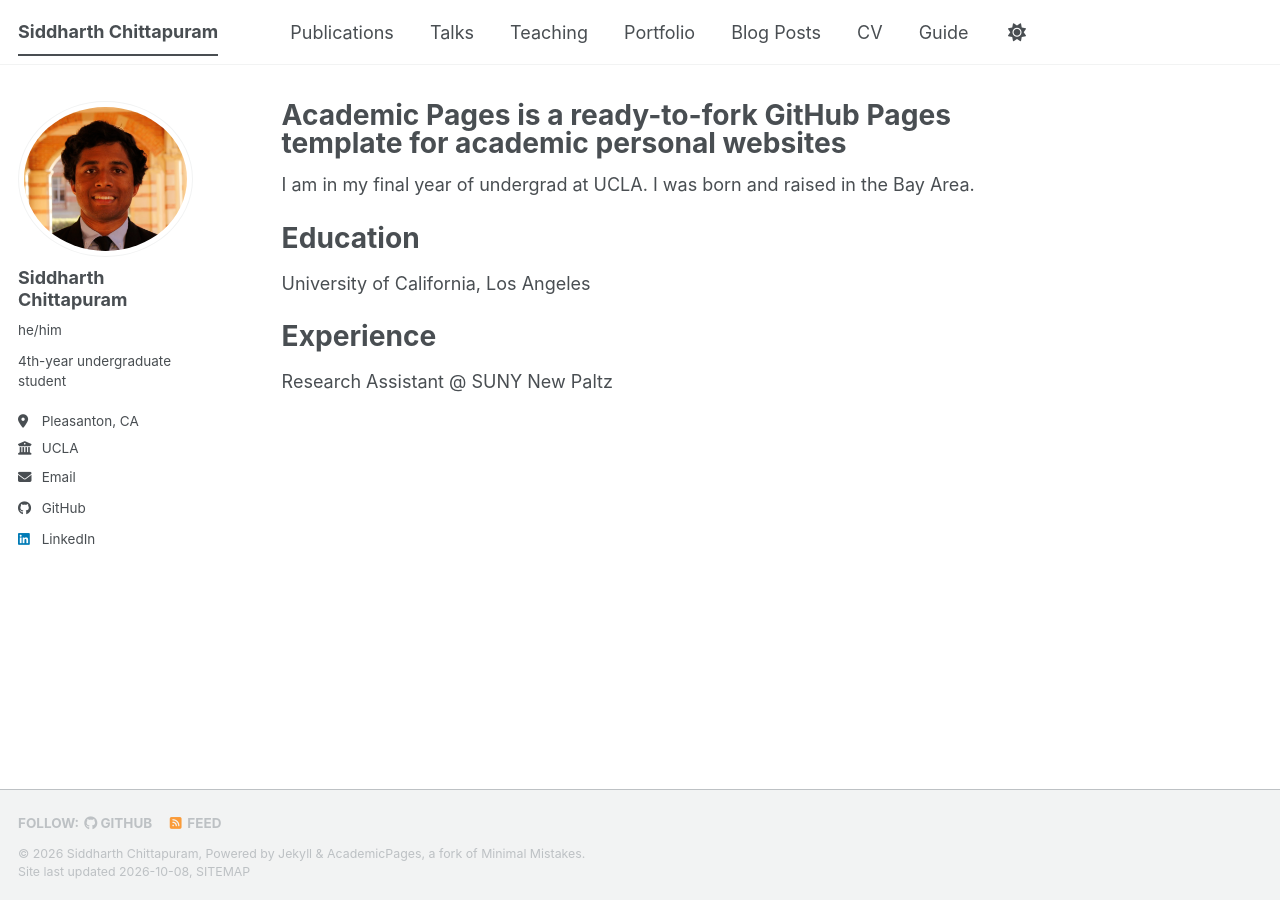
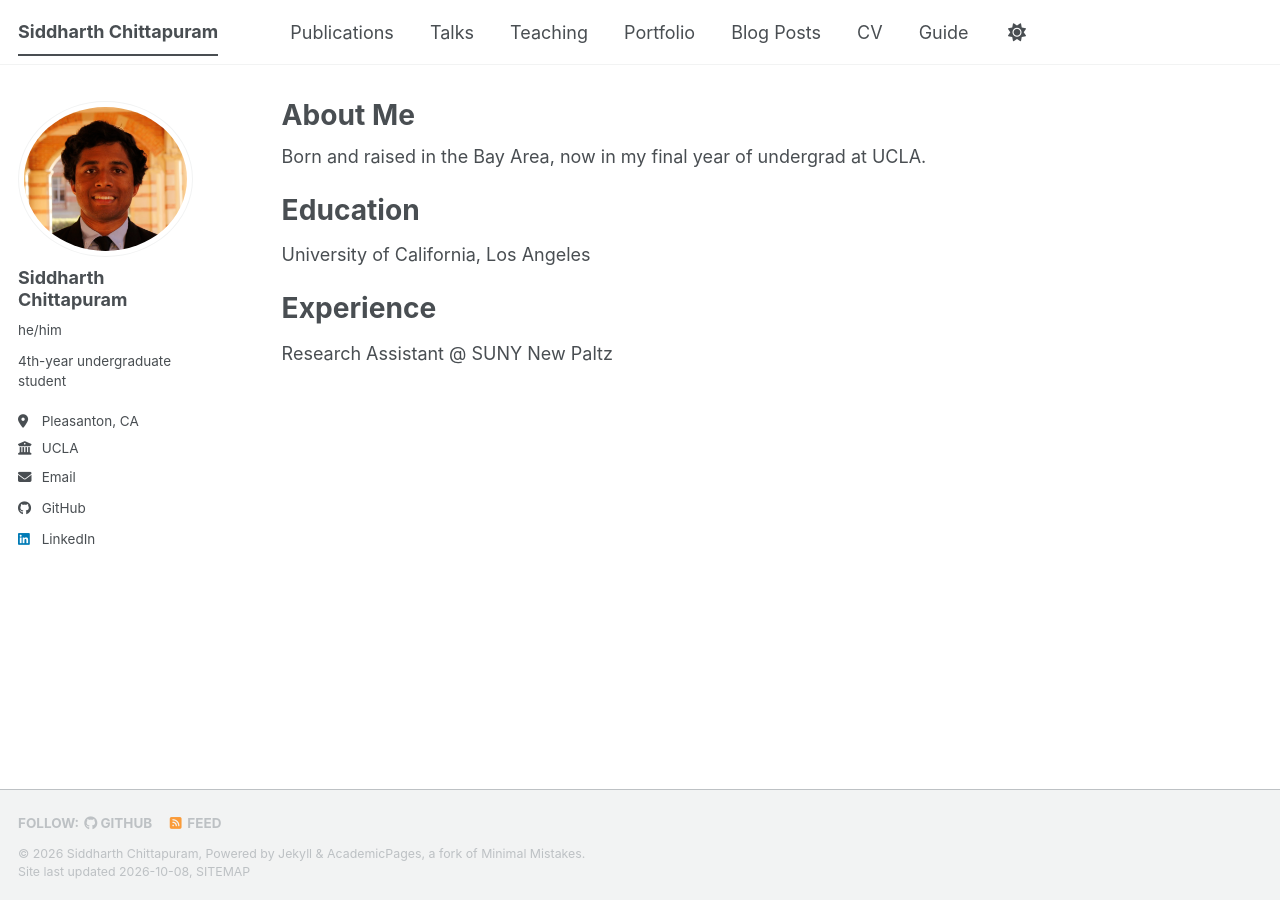
Before and after one commit to schittap/schittap.github.io, a Jekyll site: the page built from _pages/about.md, in a window 1280 px wide. Built offline with Jekyll 4.4.1, drawn with Linux system fonts in a browser that asks for light colours; a style sheet for code colours, icons or effects is not loaded.

Commit message:
Update about.md

```diff
--- a/_pages/about.md
+++ b/_pages/about.md
@@ -1,13 +1,13 @@
 ---
 permalink: /
-title: "Academic Pages is a ready-to-fork GitHub Pages template for academic personal websites"
+title: "About Me"
 author_profile: true
 redirect_from:
   - /about/
   - /about.html
 ---
 
-I am in my final year of undergrad at UCLA. I was born and raised in the Bay Area.
+Born and raised in the Bay Area, now in my final year of undergrad at UCLA.
 
 Education
 ======
```
